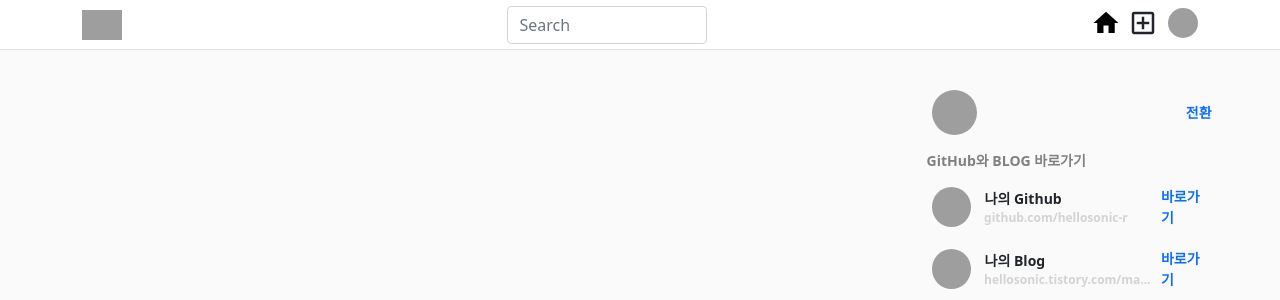
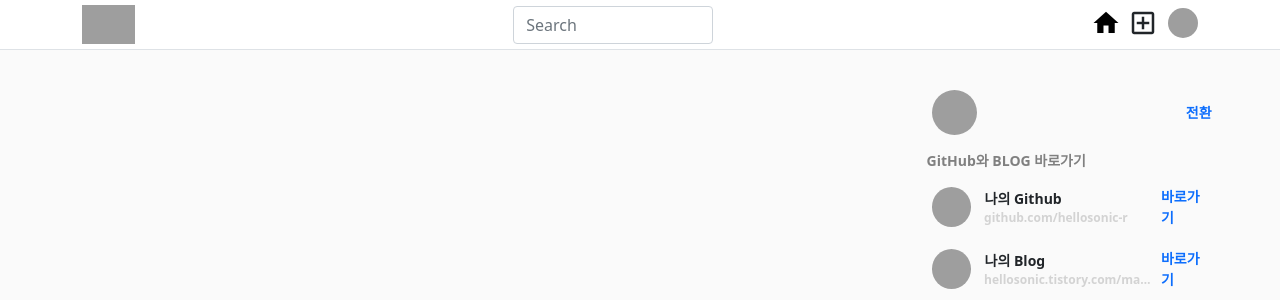
Before and after one commit to hellosonic-r/ToyPJ_python_hwangstagram, a Django app: template templates/hwangstagram/main.html in a window 1280 px wide. Shown: the top 300 px of the page. Run offline with Django 4.2, Linux system fonts and the light colour scheme; the template is opened without the code that fills it, so the values that code supplies are empty; grey boxes are pictures that could not be loaded.

Commit message:
로고 변경

```diff
--- a/templates/content/profile.html
+++ b/templates/content/profile.html
@@ -215,7 +215,7 @@
 <nav class="navbar navbar-expand-lg navbar-light bg-white border-bottom"
      style="width: 100%;height: 50px;position: fixed;">
     <div class="container">
-        <a href="main"><img style="height: 30px; object-fit: contain"
+        <a href="main"><img style="height: 40px; object-fit: contain"
              src="https://img1.daumcdn.net/thumb/R1280x0/?scode=mtistory2&fname=https%3A%2F%2Fblog.kakaocdn.net%2Fdn%2FmBSOy%2Fbtr8wQIrKwD%2FI5XmeTWMN2SJDsd1opSNp1%2Fimg.jpg"></a>
         <input class="form-control" style="width: 200px" type="search" placeholder="Search" aria-label="Search">
         <div style ="display: flex; padding-top:2px">
--- a/templates/hwangstagram/main.html
+++ b/templates/hwangstagram/main.html
@@ -402,7 +402,7 @@
 <nav class="navbar navbar-expand-lg navbar-light bg-white border-bottom"
      style="width: 100%;height: 50px;position: fixed;">
     <div class="container">
-        <a href="/content/main"><img style="height: 30px; object-fit: contain"
+        <a href="/content/main"><img style="height: 40px; object-fit: contain"
              src="https://img1.daumcdn.net/thumb/R1280x0/?scode=mtistory2&fname=https%3A%2F%2Fblog.kakaocdn.net%2Fdn%2FmBSOy%2Fbtr8wQIrKwD%2FI5XmeTWMN2SJDsd1opSNp1%2Fimg.jpg"></a>
         <input class="form-control" style="width: 200px" type="search" placeholder="Search" aria-label="Search">
         <div style ="display: flex; padding-top:2px">
```
Also changed, not shown: db.sqlite3.
